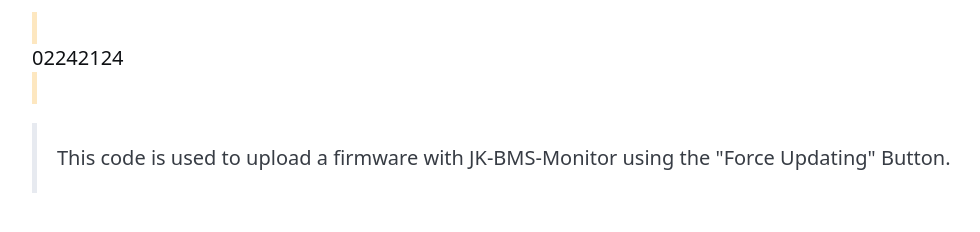
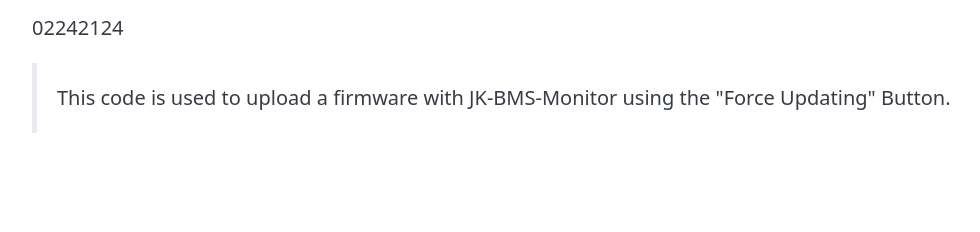
Before and after one commit to mirofromdiro/JK-firmware-code, a plain HTML site: page docs/index.html in a window 1280 px wide. Shown: the part 72-304 px from the top of the page, without its empty margins (8-988 px from the left). Drawn offline with nearby package versions, Linux system fonts and the light colour scheme.

Commit message:
Update index.html

```diff
--- a/docs/index.html
+++ b/docs/index.html
@@ -13,7 +13,7 @@
   <body>
      <main class="container">
       <h1>Current JK-BMS-Monitor Force Updating code</h1>
-      <mark><div>unknown</div></mark>
+      <div>unknown</div>
     <blockquote>
           This code is used to upload a firmware with JK-BMS-Monitor using the "Force Updating" Button.
         </blockquote>
```
